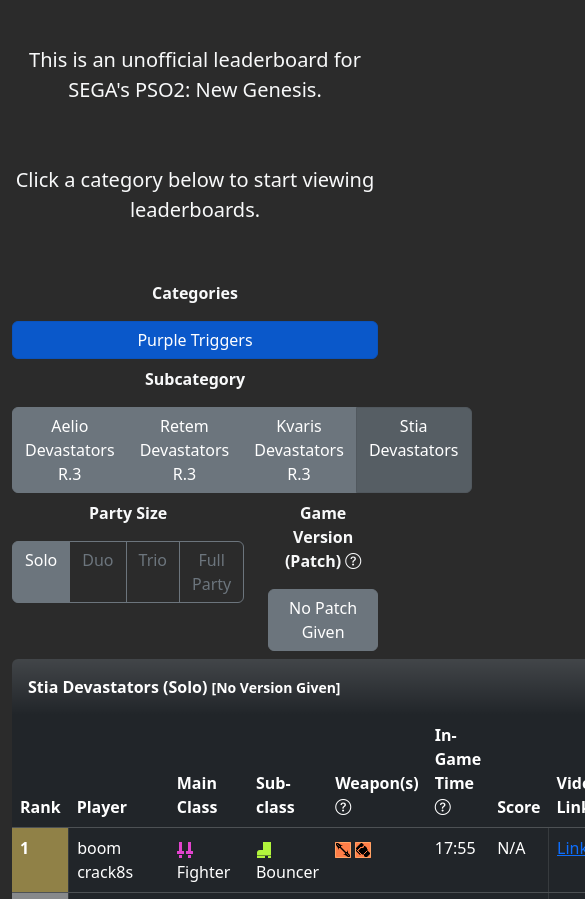
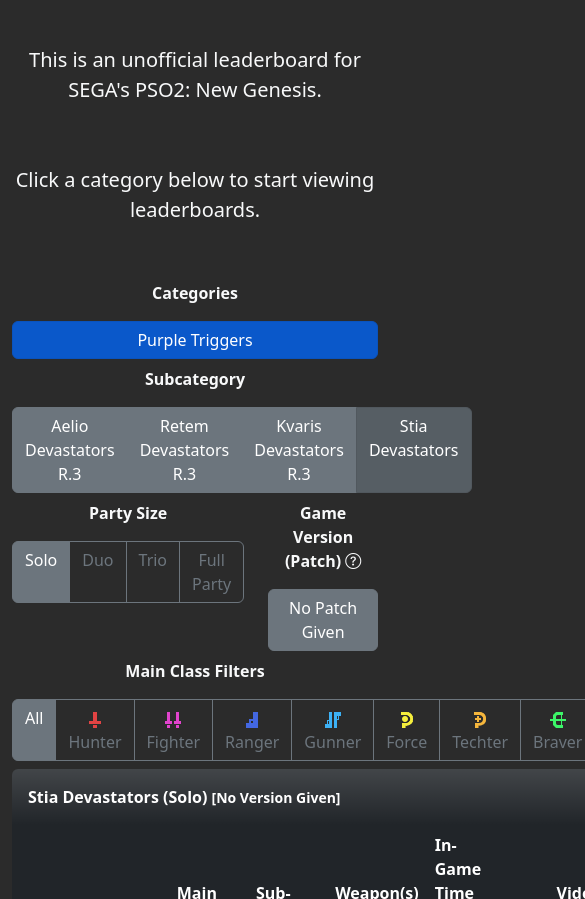
Before and after one commit to SliWhist/ngsleaderboards, a plain HTML site: page index.html in a window 390 px wide. Shown: the part 182-1081 px from the top of the page, 585 px wide, since content can reach past the window. Drawn offline with nearby package versions, Linux system fonts and the light colour scheme.

Commit message:
Add files via upload

```diff
--- a/index.html
+++ b/index.html
@@ -75,6 +75,43 @@
 			</div>
 		</div>
 
+		<div class="row my-2 align-content-center" id="buttons-classfilter">
+			<div class="col">
+				<p class="text-center text-light"><strong>Main Class Filters</strong></p>
+				<div class="btn-group d-flex" role="group" aria-label="Main Class Filters">
+					<input type="radio" class="btn-check" name="classFilter" value="none" id="classFilter1" autocomplete="off" onclick="loadScores();" checked>
+					<label class="btn btn-outline-secondary" for="classFilter1">All</label>
+
+					<input type="radio" class="btn-check" name="classFilter" value="hunter" id="classFilter2" autocomplete="off" onclick="loadScores();">
+					<label class="btn btn-outline-secondary" for="classFilter2"><img src="img/class-hunter.png"> Hunter</label>
+
+					<input type="radio" class="btn-check" name="classFilter" value="fighter" id="classFilter3" autocomplete="off" onclick="loadScores();">
+					<label class="btn btn-outline-secondary" for="classFilter3"><img src="img/class-fighter.png"> Fighter</label>
+
+					<input type="radio" class="btn-check" name="classFilter" value="ranger" id="classFilter4" autocomplete="off" onclick="loadScores();">
+					<label class="btn btn-outline-secondary" for="classFilter4"><img src="img/class-ranger.png"> Ranger</label>
+
+					<input type="radio" class="btn-check" name="classFilter" value="gunner" id="classFilter5" autocomplete="off" onclick="loadScores();">
+					<label class="btn btn-outline-secondary" for="classFilter5"><img src="img/class-gunner.png"> Gunner</label>
+
+					<input type="radio" class="btn-check" name="classFilter" value="force" id="classFilter6" autocomplete="off" onclick="loadScores();">
+					<label class="btn btn-outline-secondary" for="classFilter6"><img src="img/class-force.png"> Force</label>
+
+					<input type="radio" class="btn-check" name="classFilter" value="techter" id="classFilter7" autocomplete="off" onclick="loadScores();">
+					<label class="btn btn-outline-secondary" for="classFilter7"><img src="img/class-techter.png"> Techter</label>
+
+					<input type="radio" class="btn-check" name="classFilter" value="braver" id="classFilter8" autocomplete="off" onclick="loadScores();">
+					<label class="btn btn-outline-secondary" for="classFilter8"><img src="img/class-braver.png"> Braver</label>
+
+					<input type="radio" class="btn-check" name="classFilter" value="bouncer" id="classFilter9" autocomplete="off" onclick="loadScores();">
+					<label class="btn btn-outline-secondary" for="classFilter9"><img src="img/class-bouncer.png"> Bouncer</label>
+
+					<input type="radio" class="btn-check" name="classFilter" value="waker" id="classFilter10" autocomplete="off" onclick="loadScores();">
+					<label class="btn btn-outline-secondary" for="classFilter10"><img src="img/class-waker.png"> Waker</label>
+				</div>
+			</div>
+		</div>
+
 		<table class="table table-dark table-hover caption-top score-table-override" id="score-ranking">
 			<caption class="p-3 bg-dark bg-gradient text-white rounded-top"><strong></strong></caption>
 			<thead>
--- a/ngslb.js
+++ b/ngslb.js
@@ -1,8 +1,11 @@
 var tooltipTriggerList = document.querySelectorAll('[data-bs-toggle="tooltip"]')
 var tooltipList = [...tooltipTriggerList].map(tooltipTriggerEl => new bootstrap.Tooltip(tooltipTriggerEl))
 
+const scoretable = document.querySelector("#score-ranking");
 const scorebody = document.querySelector("#score-ranking > tbody");
 const scoretitle = document.querySelector("#score-ranking > caption > strong");
+const filterclassbuttons = document.querySelector("#buttons-classfilter");
+const filterallbutton = document.querySelector("#classFilter1");
 
 function reloadTooltips() {
 	tooltipTriggerList = document.querySelectorAll('[data-bs-toggle="tooltip"]');
@@ -14,16 +17,36 @@
 	var partySize = document.querySelector('input[name="partysize"]:checked').value;
 	var primeCategory = document.querySelector('input[name="mainCategory"]:checked').value;
 	var patchNo = document.querySelector('input[name="gamepatch"]:checked').value;
+	var classNames = '';
+	var myCollapse = new bootstrap.Collapse(filterclassbuttons, { toggle: false } );
+	if (partySize != "solo") {
+		myCollapse.hide();
+		console.log("hide");
+	}
+	else if (partySize == "solo") {
+		console.log("SHOW");
+		myCollapse.show();
+		if (checkClassFilter() != "none") {
+			classNames = checkClassFilter();
+		}
+	}
 	console.log(mainCategory);
 	console.log(partySize);
 	console.log(primeCategory);
 	console.log(patchNo);
+
 	var scoreCode = primeCategory+'-'+mainCategory+'-'+partySize+'-'+patchNo;
 	var categoryName = primeCategory+'-'+mainCategory;
-	var output = generateCategoryName(categoryName, partySize, patchNo);
+	var output = generateCategoryName(categoryName, partySize, patchNo, classNames);
 	scoretitle.innerHTML = output;
 	return scoreCode;
 }
+
+function checkClassFilter() {
+	var classFilter = document.querySelector('input[name="classFilter"]:checked').value;
+	return classFilter;
+}
+
 function getPartySize() {
 	var partySize = document.querySelector('input[name="partysize"]:checked').value;
 	return partySize;
@@ -31,8 +54,9 @@
 
 // Time for the most sinful function in this file.
 
-function generateCategoryName(category,partysize,patch) {
+function generateCategoryName(category,partysize,patch,classFilter) {
 
+	var mainClass = '';
 	// First, generate the category name. TODO: Scalability. Right now this is designed to do a switch case check, I could do a string split similar to the weapons generation to create a title.
 	switch(category) {
 		case "purple-ael":
@@ -70,8 +94,45 @@
 			break;
 	}
 
+	// Whoops, one more. Build the class name, since other methods break things.
+	switch(classFilter) {
+		case "none":
+			mainClass = '';
+			break;
+		case "hunter":
+			mainClass = '<img src="img/class-hunter.png"> Hunters - ';
+			break;
+		case "fighter":
+			mainClass = '<img src="img/class-fighter.png"> Fighters - ';
+			break;
+		case "ranger":
+			mainClass = '<img src="img/class-ranger.png"> Rangers - ';
+			break;
+		case "gunner":
+			mainClass = '<img src="img/class-gunner.png"> Gunners - ';
+			break;
+		case "force":
+			mainClass = '<img src="img/class-force.png"> Forces - ';
+			break;
+		case "techter":
+			mainClass = '<img src="img/class-techter.png"> Techters - ';
+			break;
+		case "braver":
+			mainClass = '<img src="img/class-braver.png"> Bravers - ';
+			break;
+		case "bouncer":
+			mainClass = '<img src="img/class-bouncer.png"> Bouncers - ';
+			break;
+		case "waker":
+			mainClass = '<img src="img/class-waker.png"> Wakers - ';
+			break;
+		default:
+			mainClass = '';
+			break;
+	}
+
 	// And now, put it all together.
-	result = categoryName + ' ' + partyName + ' </strong><small>' + patchNo + '</small><strong>';
+	result = mainClass + categoryName + ' ' + partyName + ' </strong><small>' + patchNo + '</small><strong>';
 
 	console.log(result)
 
@@ -82,7 +143,6 @@
 
 	var boardref;
 	boardref = document.getElementById("score-ranking");
-	boardref.style.visibility = "visible";
 
 	var jsonTarget = 'scores/' + checkScoreOptions() + '.json';
 	fetch(jsonTarget)
@@ -100,6 +160,7 @@
 		}
 	})
 }
+
 
 /* function ngsLoadScores (scoreID) {
 	var boardref;
@@ -214,13 +275,25 @@
 
 } */
 
+
+// sinful IF in foreach messy function
+
 function populateRankings (json) {
     cleanupScore();
 
 	var partySize = getPartySize();
-
+	var autoRanker = 0;
     // Populate Leaderboard -- AKA the horrible elseif zone.
     json.forEach((row) => {
+		if (partySize == "solo"){
+
+			if (checkClassFilter() != "none") {
+				if (row["Class"] != checkClassFilter()){
+					return;
+				}
+			}
+		}
+
         const tr = document.createElement("tr");
 
         Object.values(row).forEach((cell, index) => {
@@ -244,6 +317,28 @@
 		            tr.appendChild(td);
 					td.appendChild(link);
 				}
+			}
+			else if (index == 0) {
+					if (partySize == "solo"){
+
+						if (checkClassFilter() != "none") {
+							const td = document.createElement("td");
+							autoRanker += 1;
+							let text = autoRanker.toString()
+							td.textContent = text;
+							tr.appendChild(td);
+						}
+						else {
+							const td = document.createElement("td");
+							td.textContent = cell;
+							tr.appendChild(td);
+						}
+					}
+					else {
+						const td = document.createElement("td");
+						td.textContent = cell;
+						tr.appendChild(td);
+					}
 			}
 			// If we're on player... This is for party splits.
 			else if (index == 1) {
@@ -308,8 +403,10 @@
 
         scorebody.appendChild(tr);
 		reloadTooltips();
+
     });
 }
+
 
 function splitPartyPlayers(input) {
 	var inputArray = input.split('@@@');
--- a/scores/purple-stia-solo-nopatch.json
+++ b/scores/purple-stia-solo-nopatch.json
@@ -1,7 +1,7 @@
 [
 	{"Rank":1, "Name":"boom crack8s", "Class":"fighter", "Subclass":"bouncer", "Weapons":"ds knuckles", "Time":"17:55", "Score":"N/A", "Youtube":"https://www.youtube.com/watch?v=j24edfApTgM"},
-	{"Rank":1, "Name":"れなす", "Class":"Fighter", "Subclass":"bouncer", "Weapons":"ds knuckles", "Time":"17:55", "Score":"N/A", "Youtube":"https://www.youtube.com/watch?v=6rVoH3J4cxc"},
-	{"Rank":2, "Name":"ありあちゃんねる", "Class":"Fighter", "Subclass":"bouncer", "Weapons":"ds knuckles", "Time":"18:47", "Score":"N/A", "Youtube":"https://www.youtube.com/watch?v=t7f-smceid8"},
+	{"Rank":1, "Name":"れなす", "Class":"fighter", "Subclass":"bouncer", "Weapons":"ds knuckles", "Time":"17:55", "Score":"N/A", "Youtube":"https://www.youtube.com/watch?v=6rVoH3J4cxc"},
+	{"Rank":2, "Name":"ありあちゃんねる", "Class":"fighter", "Subclass":"bouncer", "Weapons":"ds knuckles", "Time":"18:47", "Score":"N/A", "Youtube":"https://www.youtube.com/watch?v=t7f-smceid8"},
 	{"Rank":3, "Name":"ラグナ＝ザ＝ブラッドエッジ", "Class":"fighter", "Subclass":"bouncer", "Weapons":"ds knuckles", "Time":"18:54", "Score":"N/A", "Youtube":"https://www.youtube.com/watch?v=-7LLl1uKSsY"},
 	{"Rank":4, "Name":"Kuu", "Class":"fighter", "Subclass":"bouncer", "Weapons":"ds", "Time":"19:31", "Score":"N/A", "Youtube":"https://www.youtube.com/watch?v=OW_Y1KT-qmM"},
 	{"Rank":5, "Name":"ありあちゃんねる", "Class":"fighter", "Subclass":"bouncer", "Weapons":"ds knuckles", "Time":"19:41", "Score":"N/A", "Youtube":"https://www.youtube.com/watch?v=DaccFbipfM0"},
```
